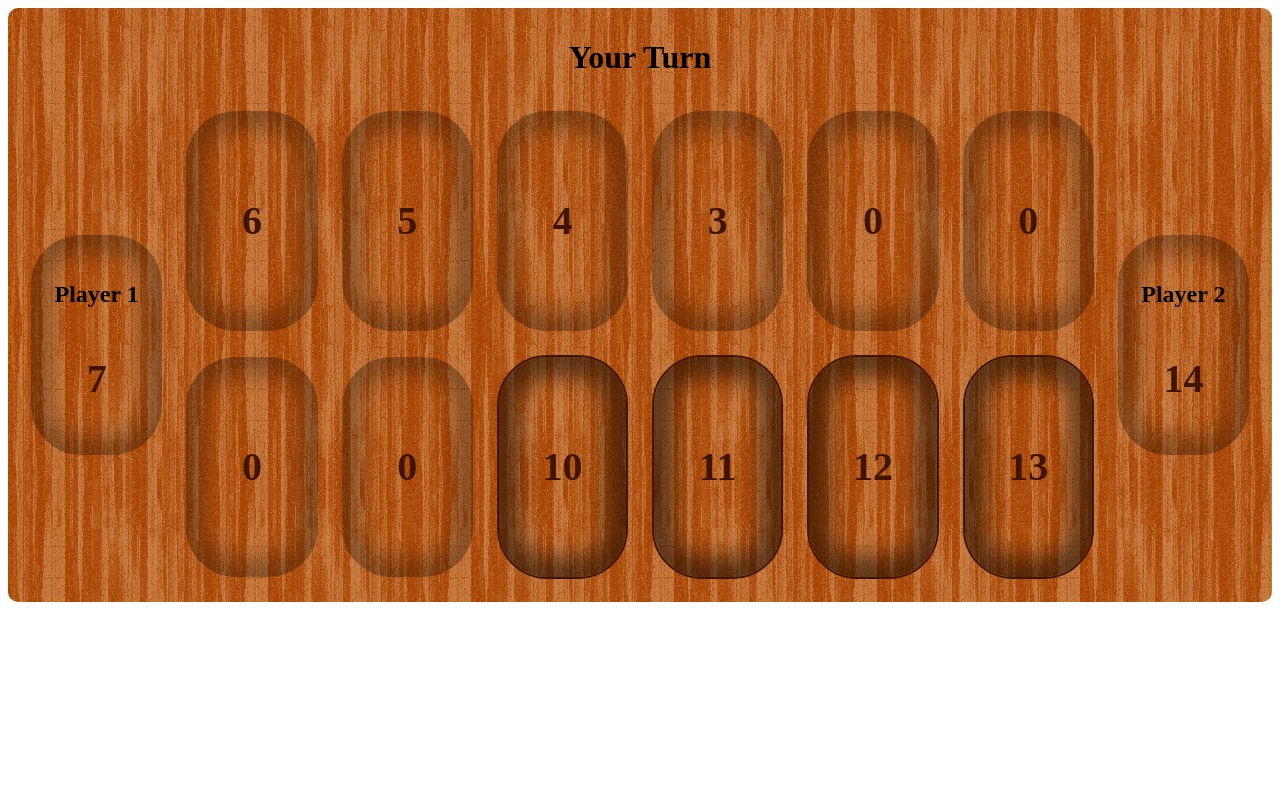
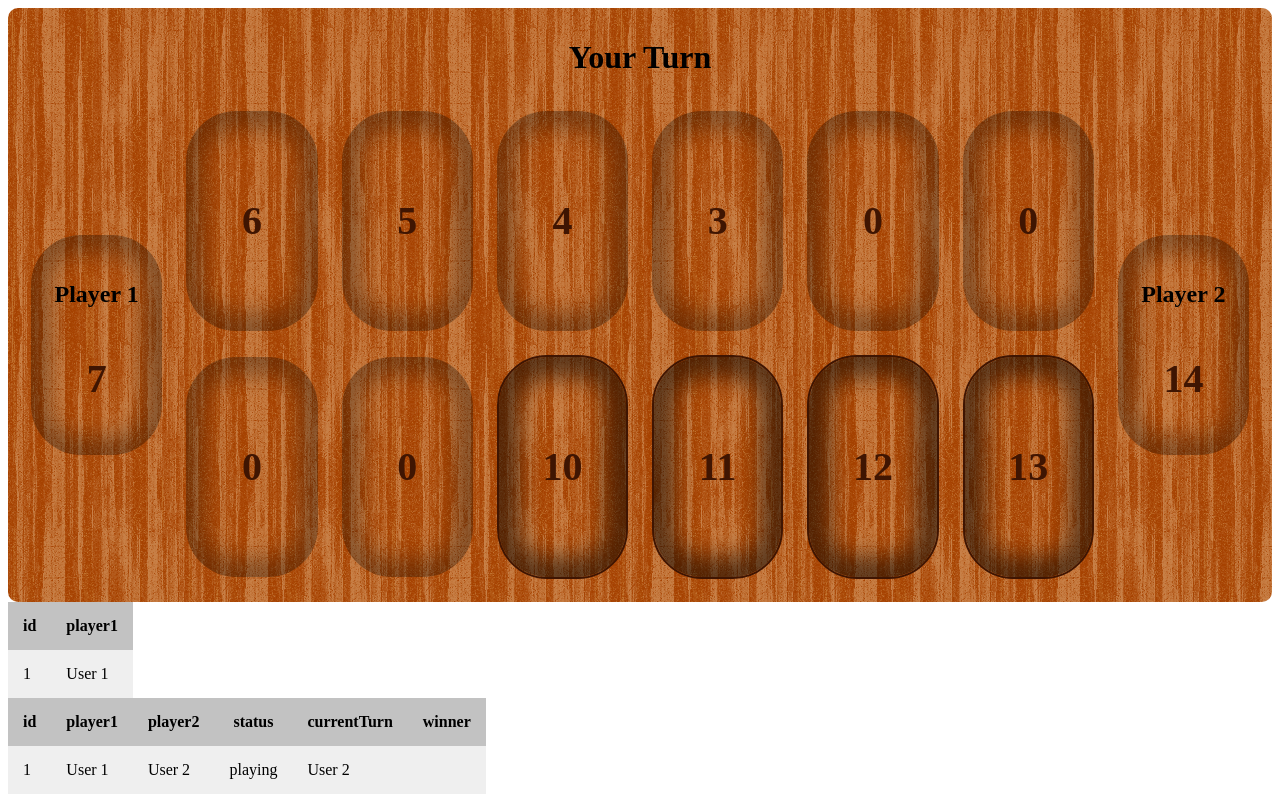
Before and after one commit to jhkcia/kalah, a React (Create React App) app in the folder kalah-ui/: page / in a window 1280 px wide. Built offline with nearby package versions, Linux system fonts and the light colour scheme.

Commit message:
add boardlist component

```diff
--- a/kalah-ui/src/App.tsx
+++ b/kalah-ui/src/App.tsx
@@ -1,5 +1,6 @@
 import React from 'react';
 import { Board } from './Board/Board';
+import { BoardList } from './BoardTable/BoardList';
 
 function App() {
 
@@ -17,8 +18,34 @@ function App() {
           pits: [0, 0, 3, 4, 5, 6, 7, 0, 0, 10, 11, 12, 13, 14]
         }
       }
-      player="Player 2"
+        player="Player 2"
       />
+
+      <BoardList items={[
+        {
+          id: 1,
+          player1: "User 1",
+          player2: "User 2",
+          currentTurn: "User 2",
+          winner: "",
+          status: "playing",
+
+        }
+      ]} columns={['id', 'player1']} onSelect={(item) => alert(item.id)} />
+
+
+      <BoardList items={[
+        {
+          id: 1,
+          player1: "User 1",
+          player2: "User 2",
+          currentTurn: "User 2",
+          winner: "",
+          status: "playing",
+        }
+      ]} columns={['id', 'player1', 'player2', 'status', 'currentTurn', 'winner']} onSelect={(item) => alert(item.id)} />
+
+
     </>
   );
 }
--- /dev/null
+++ b/kalah-ui/src/BoardTable/BoardList.tsx
@@ -0,0 +1,78 @@
+import styled from "styled-components";
+import { IBoard } from './IBoard';
+
+type BoardListProps = {
+    items: IBoard[],
+    onSelect?: (item: IBoard) => void,
+    columns: string[];
+}
+
+const StyledTable = styled.table`
+    border: none;
+    border-collapse: collapse;
+    td {
+        padding: 5px 10px;
+    }
+
+    tbody tr {
+        :nth-of-type(odd) {
+            background-color: #efefef;
+        }
+        :hover {
+            background-color: #91bded;
+        }
+    }
+    thead > tr {
+        background-color: #c2c2c2;
+    }
+    caption {
+        font-size: 0.9em;
+        padding: 5px;
+        font-weight: bold;
+    }
+
+    th {
+        padding: 15px;
+    }
+    td {
+        padding: 15px;
+    }
+`;
+const StyledHead = styled.thead``;
+const StyledRow = styled.tr``;
+const StyledData = styled.td``;
+const StyledHeader = styled.th``;
+const StyledBody = styled.tbody``;
+export function BoardList({ items, onSelect, columns }: BoardListProps): JSX.Element {
+
+    return (
+        <StyledTable>
+            <StyledHead>
+                <StyledRow>
+                    {
+                        columns.map((column, index) => {
+                            return (<StyledHeader key={index}>{column}</StyledHeader>)
+                        })
+                    }
+                </StyledRow>
+            </StyledHead>
+
+            <StyledBody>
+                {
+                    items.map((item) => {
+                        return (<StyledRow key={item.id} onClick = {() => onSelect && onSelect(item)}>
+                            {
+                                columns.map((column, index) => {
+                                    return (<StyledData key={index}>
+                                        {(item as any)[column]}
+                                    </StyledData>);
+                                })
+                            }
+                        </StyledRow>)
+                    })
+                }
+            </StyledBody>
+
+        </StyledTable>
+    );
+}
--- /dev/null
+++ b/kalah-ui/src/BoardTable/IBoard.ts
@@ -0,0 +1,8 @@
+export interface IBoard {
+    id: number;
+    player1: string;
+    player2?: string | null;
+    currentTurn?: string | null;
+    winner: string | null;
+    status: string;
+}
```
